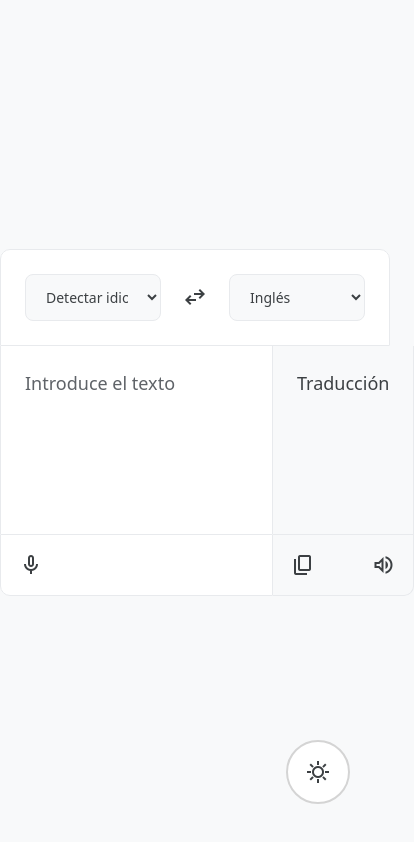
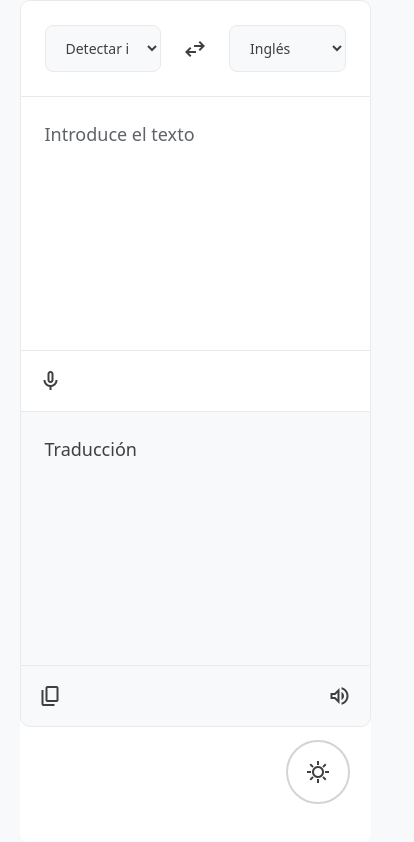
Before and after one commit to FedeCodeLab/Traductor, a Next.js app: page / in a window 390 px wide. Shown: the whole page, 414 px wide, since content can reach past the window. Built offline with nearby package versions, Linux system fonts and the light colour scheme; a web font is replaced by a local one.

Commit message:
Se agregó responsividad

```diff
--- a/app/globals.css
+++ b/app/globals.css
@@ -142,10 +142,6 @@ select {
 }
 
 /* Input and Output translations */
-.translation-area {
-  display: flex;
-  height: 250px;
-}
 
 .textarea-container {
   flex: 1;
--- a/app/page.tsx
+++ b/app/page.tsx
@@ -10,11 +10,11 @@ import { ToggleTheme } from "@/components/ui/ToggleTheme";
 
 export default function Home() {
   return (
-    <div className="container relative min-h-screen flex items-center justify-center">
+    <div className="container relative min-h-screen flex md:items-center justify-center">
       <ToggleTheme />
       <ApiWarning />
 
-      <div className="rounded-[10px] bg-white dark:bg-neutral-900 min-w-full">
+      <div className="max-w-[90%] mx-auto md:mx-0 md:max-w-none rounded-[10px] bg-white dark:bg-neutral-900 md:min-w-full">
         <section className="language-selection rounded-t-[10px] border border-highlight-neutral-300 dark:border-neutral-500">
           <SourceLanguage />
 
@@ -23,7 +23,7 @@ export default function Home() {
           <TargetLanguage />
         </section>
 
-        <main className="translation-area ">
+        <main className="flex flex-col md:flex-row h-[250px]">
           <InputSection />
 
           <OutputSection />
--- a/components/translation-area/InputSection.tsx
+++ b/components/translation-area/InputSection.tsx
@@ -14,6 +14,7 @@ export const InputSection = () => {
           placeholder="Introduce el texto"
           maxLength={5000}
           value={inputText}
+          className="min-h-[30vh] md:min-h-auto "
           onChange={(e) => {
             setInputText(e.target.value);
             if (inputText.trim()) {
@@ -22,7 +23,7 @@ export const InputSection = () => {
           }}
         />
       </div>
-      <footer className="input-controls border-t border-b border-l border-r rounded-bl-[10px] border-highlight-neutral-300 dark:border-neutral-500">
+      <footer className="input-controls border-t border-b border-l border-r !rounded-bl-none md:rounded-bl-[10px] border-highlight-neutral-300 dark:border-neutral-500">
         <button
           className="icon-button mic-button dark:bg-neutral-800"
           id="micButton"
--- a/components/translation-area/OutputSection.tsx
+++ b/components/translation-area/OutputSection.tsx
@@ -10,12 +10,12 @@ export const OutputSection = () => {
       <div className="textarea-container">
         <output
           id="outputText"
-          className="border-r border-highlight-neutral-300 dark:border-neutral-500 text-highlight-text-neutral dark:text-neutral-300 dark:bg-neutral-800 bg-highlight-neutral-100"
+          className="min-h-[30vh] md:min-h-auto border-r border-l md:border-l-0 border-highlight-neutral-300 dark:border-neutral-500 text-highlight-text-neutral dark:text-neutral-300 dark:bg-neutral-800 bg-highlight-neutral-100"
         >
           {outputText}
         </output>
 
-        <footer className="output-controls border-t border-b border-r rounded-br-[10px] border-highlight-neutral-300 dark:border-neutral-500 bg-highlight-neutral-100 dark:bg-neutral-800">
+        <footer className="output-controls border-t border-b border-r border-l md:border-l-0 rounded-b-[10px] md:rounded-bl-none md:rounded-br-[10px] border-highlight-neutral-300 dark:border-neutral-500 bg-highlight-neutral-100 dark:bg-neutral-800">
           <button
             className="icon-button copy-button"
             id="copyButton"
```
